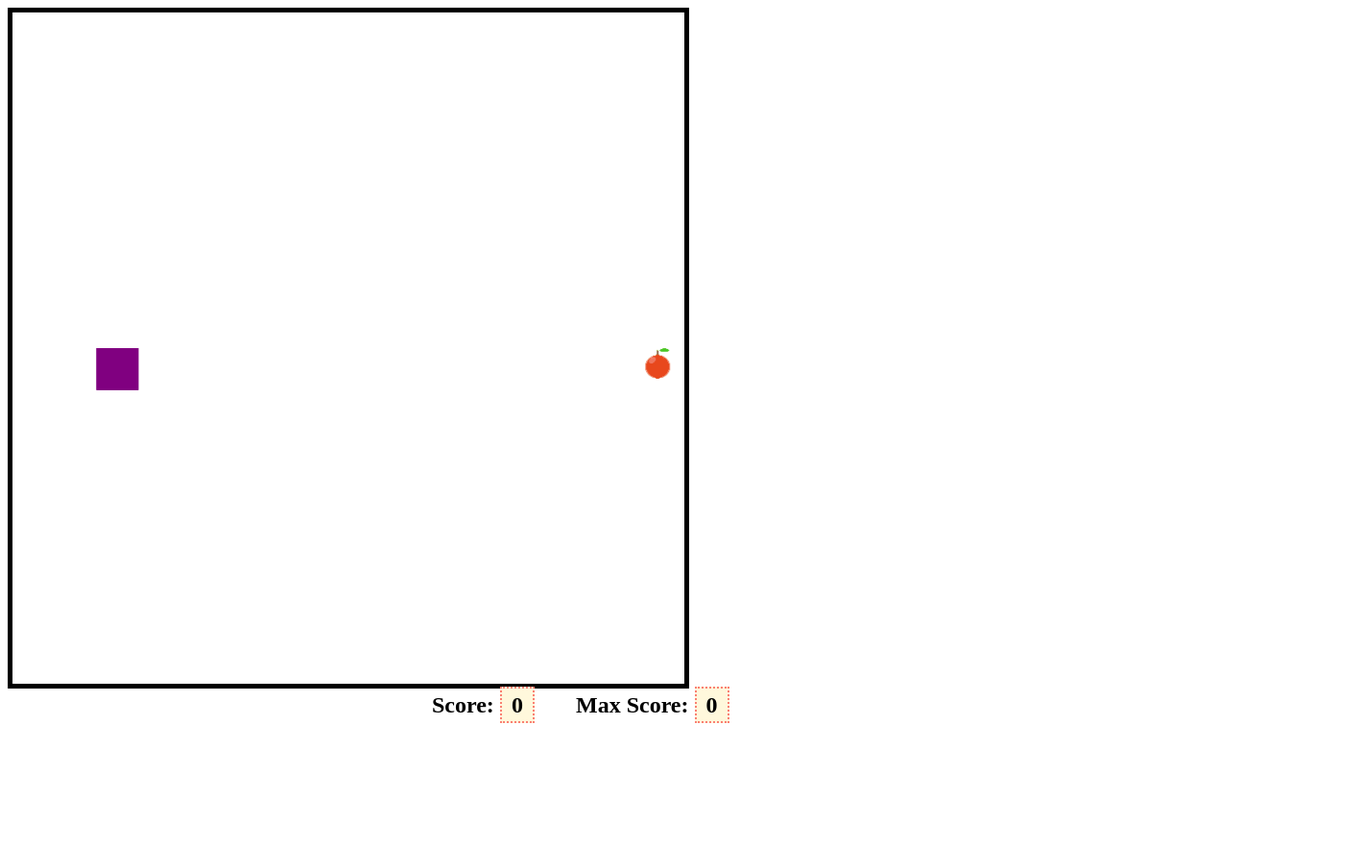
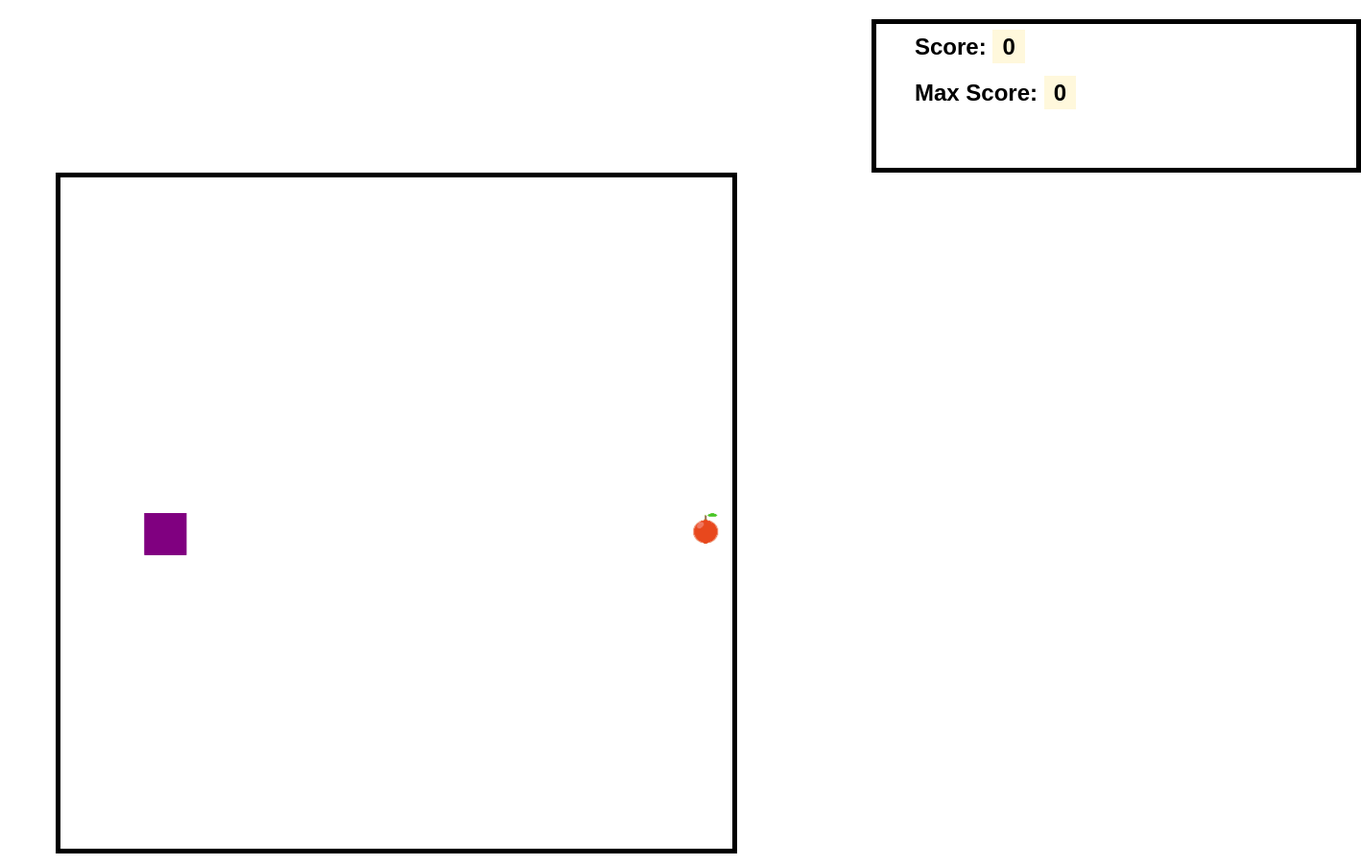
Before and after one commit to LaNuggets/Challenge-JS-Projet-final, a plain HTML site: page index.html in a window 1280 px wide. Shown: the whole page at 96% size, 1418 px wide, since content can reach past the window. Before the commit the page ends 800 px from the top, so only its background shows below. Drawn offline with Linux system fonts and the light colour scheme.

Commit message:
dessin du box score du jeu

```diff
--- a/index.html
+++ b/index.html
@@ -7,10 +7,15 @@
     <link rel="stylesheet" href="style.css">
 </head>
 <body>
+
+   <div class="box">
+        <h2 class="score">Score: <span id="foodCounter"/></span></h2>
+        <h2 class="maxScore">Max Score: <span id="maxFoodCounter"/></span></h2>
+   </div>
+
+
     <canvas id="canvas" width="700" height="700"></canvas>
     <script src="script.js"></script>
-    <h2 class="score">Score: <span id="foodCounter"/>0</span></h2>
-    <h2 class="maxScore">Max Score: <span id="maxFoodCounter"/>0</span></h2>
 
 
 
--- a/style.css
+++ b/style.css
@@ -1,28 +1,40 @@
 canvas{
     border: 5px solid black;
+    margin-left: 50px;
 
 }
 
 .score{
-    position:absolute;
-    left:450px;
-    margin-top:0px;
+
+    margin-left: 40px;
+    margin-top:10px;
+    font-family: Arial,  sans-serif
   }
   #foodCounter{
     padding: 4px 10px;
-    border: 2px salmon dotted;
+
     background: cornsilk;
   }
 
   .maxScore{
-    position:absolute;
-    left:450px;
-    margin-top:0px;
-    margin-left: 150px;
+    margin-left: 40px;
+    font-family: Arial,  sans-serif;
+    margin-top:10px;
   }
+
+
 
   #maxFoodCounter{
     padding: 4px 10px;
-    border: 2px salmon dotted;
+
     background: cornsilk;
   }
+
+  .box{
+
+    margin-top: 20px;
+    margin-left: 900px;
+    width: 500px;
+    height: 150px;
+    border: 5px solid black;
+  }
```
